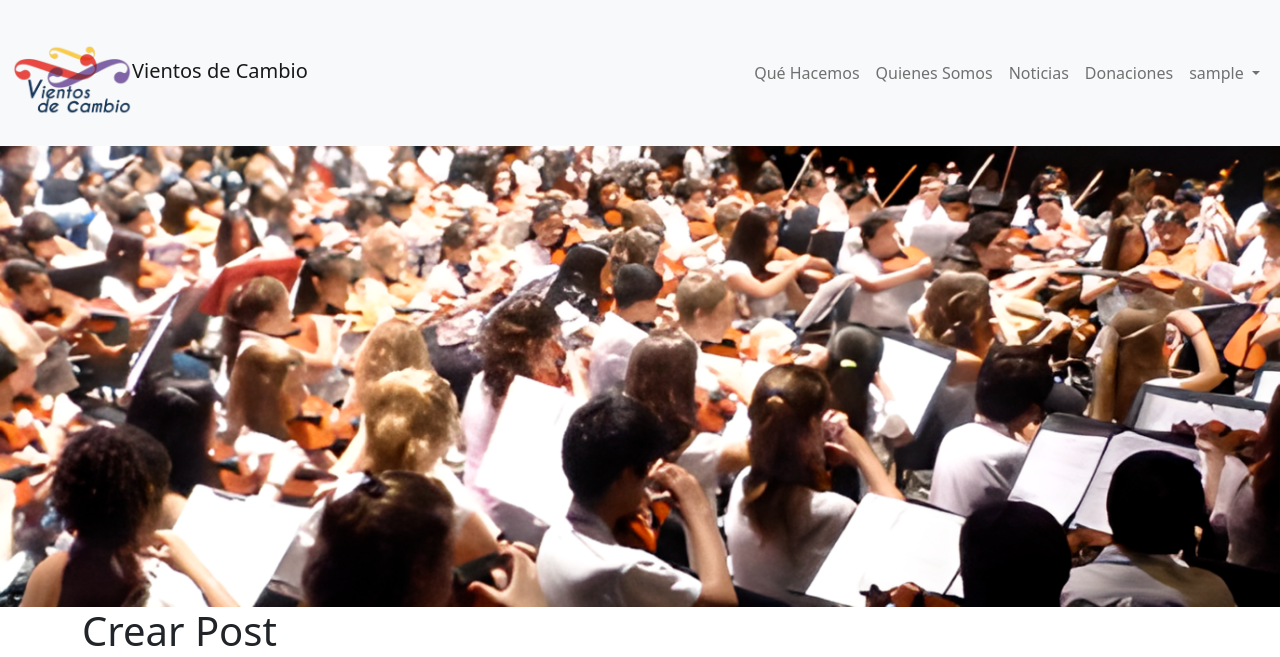
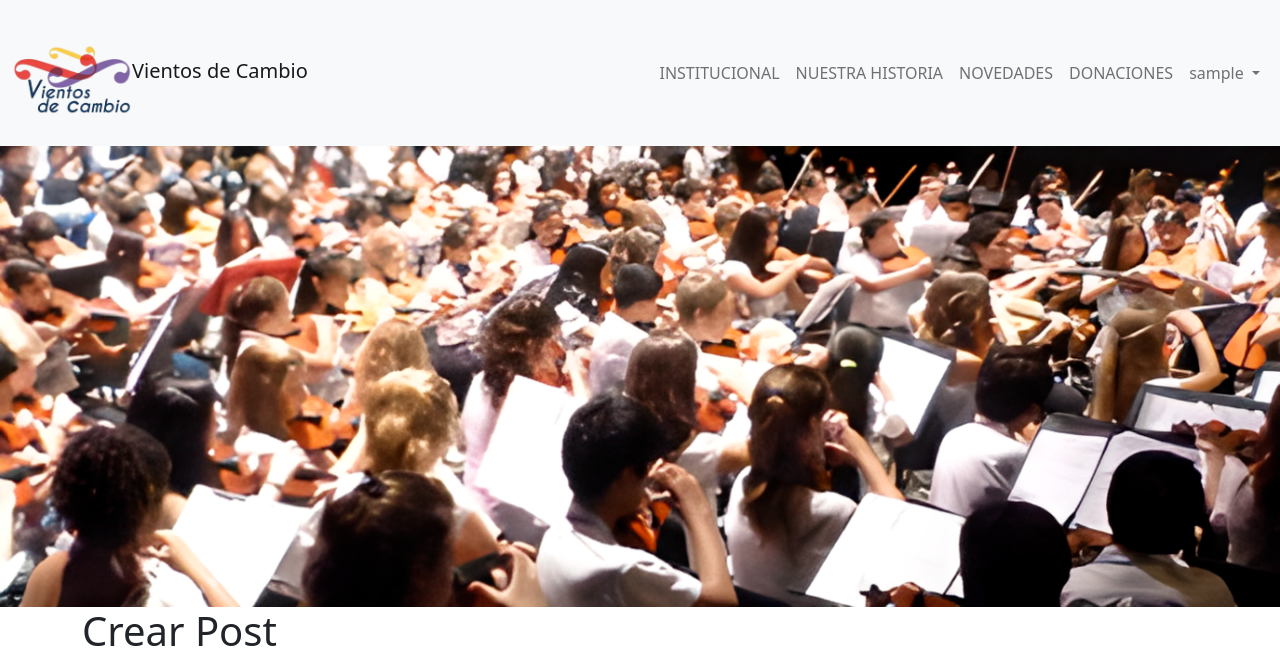
Before and after one commit to llalexis90ll/Proyecto-7, a Django app: page /crear_post/ in a window 1280 px wide. Shown: the top 657 px of the page. Run offline with Django 4.2, Linux system fonts and the light colour scheme; the visitor is signed in with stand-in values (Sample User, id 1).

Commit message:
BARRA NAV LOGEADO

```diff
--- a/Proj_finalE7/blog/templates/base.html
+++ b/Proj_finalE7/blog/templates/base.html
@@ -18,16 +18,16 @@
             <ul class="navbar-nav ms-auto">
               {% if user.is_authenticated %}
                     <li class="nav-item">
-                  <a class="nav-link" href="#">Qué Hacemos</a>
+                  <a class="nav-link" href="#">INSTITUCIONAL</a>
                 </li>
                 <li class="nav-item">
-                  <a class="nav-link" href="#">Quienes Somos</a>
+                  <a class="nav-link" href="#">NUESTRA HISTORIA</a>
                 </li>
                 <li class="nav-item">
-                  <a class="nav-link" href="#">Noticias</a>
+                  <a class="nav-link" href="#">NOVEDADES</a>
                 </li>
                 <li class="nav-item">
-                  <a class="nav-link" href="https://donaronline.org/fundacion-vientos-de-cambio/aporte-solidario-orquesta-escuela-vientos-de-cambio?fbclid=IwAR30bZvsDmUQ5kosy0mzKuXoDzI-eY5wnc6TKg4u3ECHTJjniJwrFNpsbNs">Donaciones</a>
+                  <a class="nav-link" href="https://donaronline.org/fundacion-vientos-de-cambio/aporte-solidario-orquesta-escuela-vientos-de-cambio?fbclid=IwAR30bZvsDmUQ5kosy0mzKuXoDzI-eY5wnc6TKg4u3ECHTJjniJwrFNpsbNs">DONACIONES</a>
                 <li class="nav-item dropdown">
                   <a class="nav-link dropdown-toggle" href="#" role="button" data-bs-toggle="dropdown" aria-expanded="false">
                     {{user.get_username}}
@@ -49,10 +49,10 @@
               {% else %}
 
                 <li class="nav-item">
-                  <a class="nav-link" href="#">Institucional</a>
+                  <a class="nav-link" href="#">INSTITUCIONAL</a>
                 </li>
                 <li class="nav-item">
-                  <a class="nav-link" href="#">NOTICIAS</a>
+                  <a class="nav-link" href="#">NOVEDADES</a>
                 </li>
                 <li class="nav-item">
                   <a class="nav-link" href="#">NUESTRA HISTORIA</a>
```
